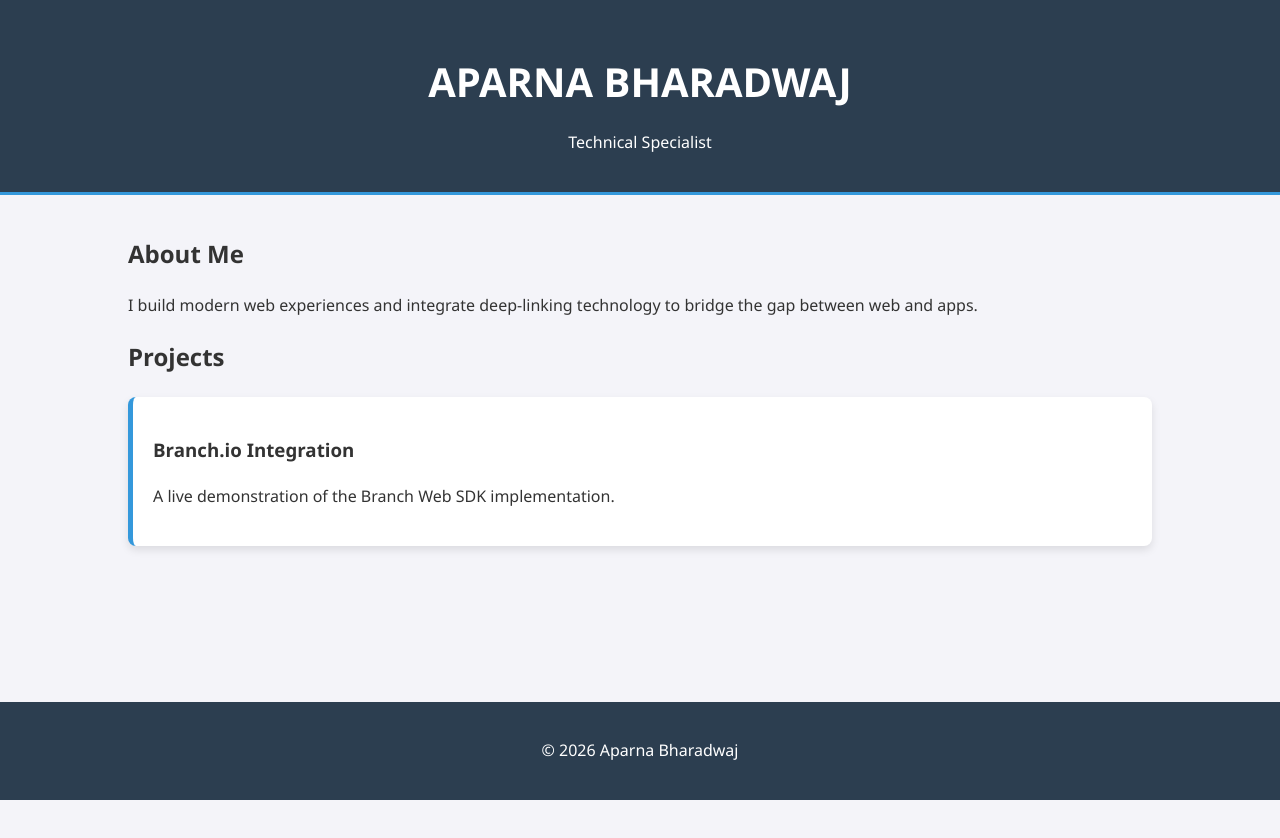
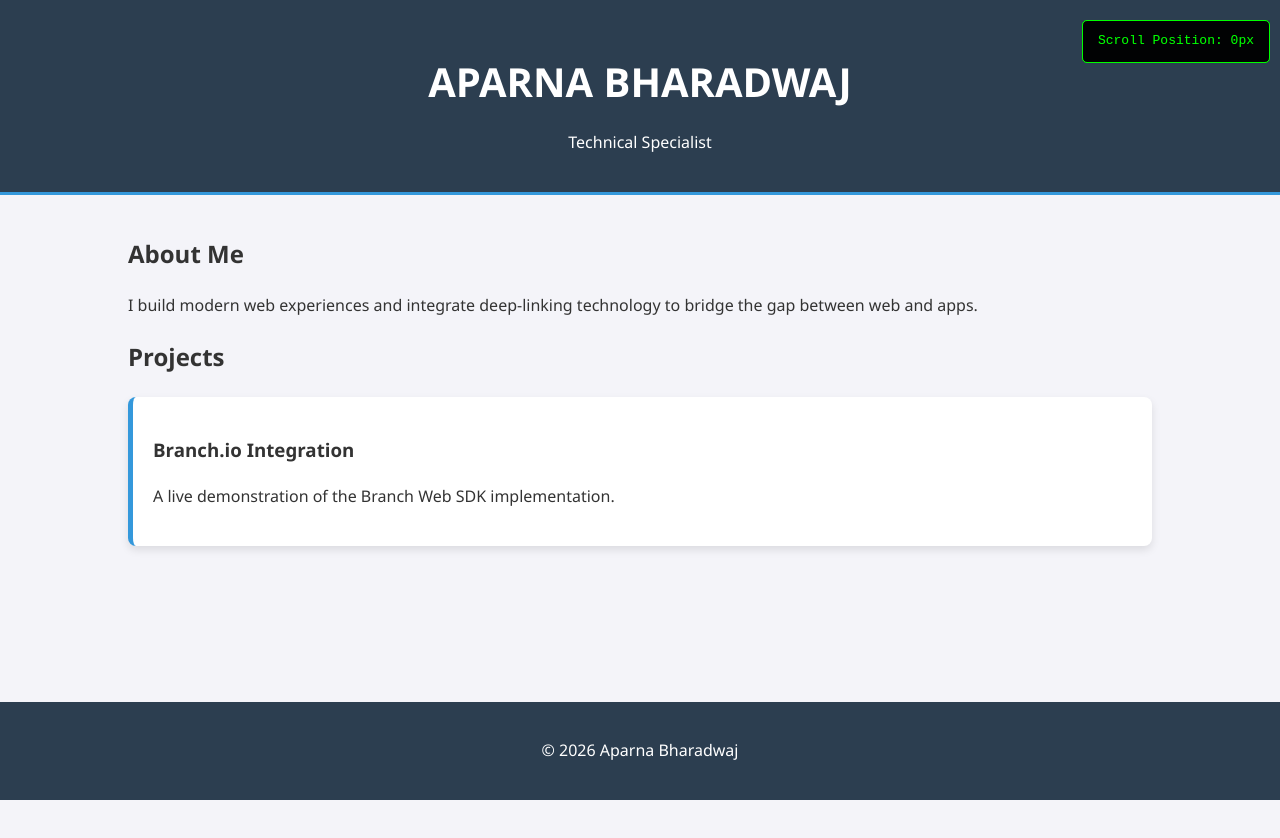
Before and after one commit to aparnabharadwaj-sys/WebIntegration, a plain HTML site: page index.html in a window 1280 px wide. Shown: the top 838 px of the page. Drawn offline with Linux system fonts and the light colour scheme.

Commit message:
Add files via upload

```diff
--- a/index.html
+++ b/index.html
@@ -9,17 +9,97 @@
          (function(b,r,a,n,c,h,_,s,d,k){if(!b[n]||!b[n]._q){for(;s<_.length;)c(h,_[s++]);d=r.createElement(a);d.async=1;d.src="https://cdn.branch.io/branch-latest.min.js";k=r.getElementsByTagName(a)[0];k.parentNode.insertBefore(d,k);b[n]=h}})(window,document,"script","branch",function(b,r){b[r]=function(){b._q.push([r,arguments])}},{_q:[],_v:1},"addListener banner closeBanner closeJourney data deepview deepviewCta first init link logout removeListener setBranchViewData setIdentity track trackCommerceEvent logEvent disableTracking getBrowserFingerprintId crossPlatformIds lastAttributedTouchData setAPIResponseCallback qrCode setRequestMetaData setAPIUrl getAPIUrl setDMAParamsForEEA".split(" "), 0);
     </script>
      <script>
-         //Journey Banner load after 2 seconds.
-        branch.init('key_live_cuyCKUZ3IWFx2IK4OyEXSajeuFpaZG0n', { no_journeys: false }, function(err, data) {
+         //Journey Banner load after 10 seconds.
+        branch.init('key_live_cuyCKUZ3IWFx2IK4OyEXSajeuFpaZG0n', { no_journeys: true }, function(err, data) {
 	    console.log(err, data);
         });
         setTimeout(showBanner, 2000);
         function showBanner()
         {
-            //branch.track("pageview");
+            branch.track("pageview");
             console.log("show banner called")
             //branch.init('key_live_cuyCKUZ3IWFx2IK4OyEXSajeuFpaZG0n', { no_journeys: false });
         }
+        /* Initializing Branch on scroll to optimize load time.
+        let branchStarted = false;
+
+        function initBranchOnScroll() {
+        if (!branchStarted && window.scrollY > 100) {
+            branchStarted = true;
+            window.removeEventListener('scroll', initBranchOnScroll);
+            console.time("BranchInitDuration");
+            branch.init('key_live_cuyCKUZ3IWFx2IK4OyEXSajeuFpaZG0n', function(err, data) {
+                console.timeEnd("BranchInitDuration");
+                console.log("Branch initialized via scroll!");
+            });
+         }
+    }
+    window.addEventListener('scroll', initBranchOnScroll);*/
+    /* Ana's code
+    // 1. Set no_journey to true
+        let no_journey = true;
+
+        // 2. Set pixel threshold for detecting scroll
+        const SCROLL_THRESHOLD = 100;
+        let journeyShown = false;
+        let branchInitialized = false;
+
+        // 3. Show Journey on scroll - Initialize Branch ONLY when user scrolls
+        window.addEventListener('scroll', function() {
+            const scrollPosition = window.pageYOffset || document.documentElement.scrollTop;
+
+            // Update scroll indicator
+            document.getElementById('scrollPos').textContent = Math.round(scrollPosition);
+
+            // Initialize Branch and show Journey when scroll exceeds threshold
+            if (scrollPosition > SCROLL_THRESHOLD && !branchInitialized) {
+                // Initialize Branch - this will automatically trigger the Journey
+                branch.init('key_live_cuyCKUZ3IWFx2IK4OyEXSajeuFpaZG0n', function(err, data) {
+                    if (err) {
+                        console.error('Branch init error:', err);
+                    } else {
+                        console.log("Branch initialized on scroll!")
+                        branchInitialized = true;
+                        journeyShown = true;
+                        //no_journey = false;
+                        }
+                });
+            }
+        });
+        */
+        //let no_journey = true;
+
+        // 2. Set pixel threshold for detecting scroll
+        /*const SCROLL_THRESHOLD = 100;
+        //let journeyShown = false;
+        let branchInitialized = false;
+
+        // 3. Show Journey on scroll - Initialize Branch ONLY when user scrolls
+        window.addEventListener('scroll', initBranchOnScroll);
+
+        function initBranchOnScroll() {
+            const scrollPosition = window.pageYOffset || document.documentElement.scrollTop;
+
+            // Update scroll indicator
+            document.getElementById('scrollPos').textContent = Math.round(scrollPosition);
+
+            // Initialize Branch and show Journey when scroll exceeds threshold
+            if (scrollPosition > SCROLL_THRESHOLD && !branchInitialized) {
+                // Initialize Branch - this will automatically trigger the Journey
+                window.removeEventListener('scroll', initBranchOnScroll);
+                branch.init('key_live_cuyCKUZ3IWFx2IK4OyEXSajeuFpaZG0n', function(err, data) {
+                    if (err) {
+                        console.error('Branch init error:', err);
+                        window.addEventListener('scroll', initBranchOnScroll);
+                    } else {
+                        console.log("Branch initialized on scroll!")
+                        branchInitialized = true;
+                        //journeyShown = true;
+                        //no_journey = false;
+                        }
+                });
+            }
+        };*/
 
 </script>
 </head>
@@ -41,7 +121,12 @@
             <p>A live demonstration of the Branch Web SDK implementation.</p>
         </div>
     </section>
-
+    <div id="debug-monitor">
+        Scroll Position: <span id="scrollPos">0</span>px
+    </div>
+    <div id="debug-monitor">
+        Scroll Position: <span id="scrollPos">0</span>px
+    </div>
     <footer>
         <p>&copy; 2026 Aparna Bharadwaj</p>
     </footer>
--- a/style.css
+++ b/style.css
@@ -58,3 +58,15 @@
         background: #2c3e50;
         color: white;
     }
+    #debug-monitor {
+    position: fixed; /* Keeps it in the same spot on the screen */
+    top: 20px;
+    right: 10px;
+    background: rgba(0, 0, 0, 0.8); /* Semi-transparent black */
+    color: #00ff00; /* Neon green "matrix" style */
+    padding: 10px 15px;
+    border-radius: 5px;
+    font-family: monospace;
+    z-index: 9999; /* Ensures it stays on top of everything else */
+    border: 1px solid #00ff00;
+}
```
